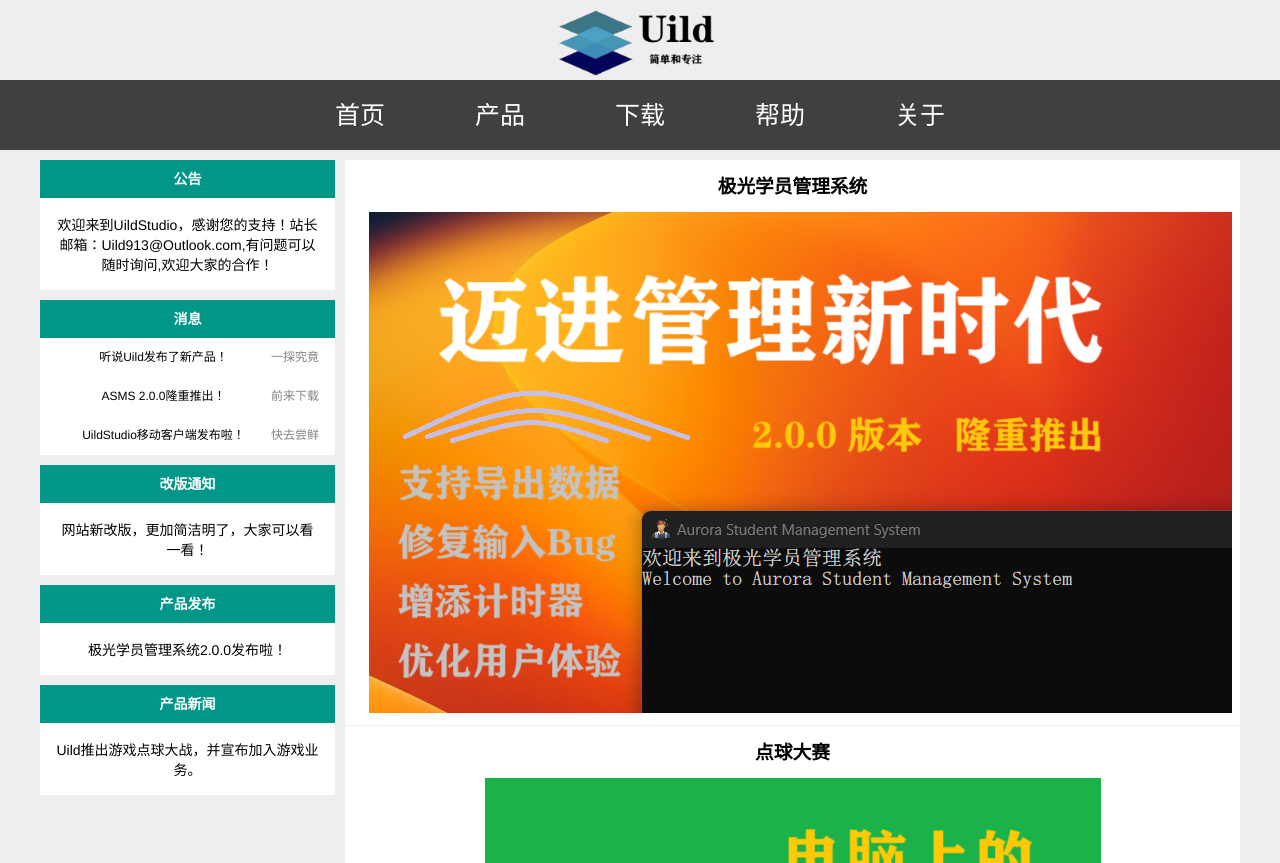
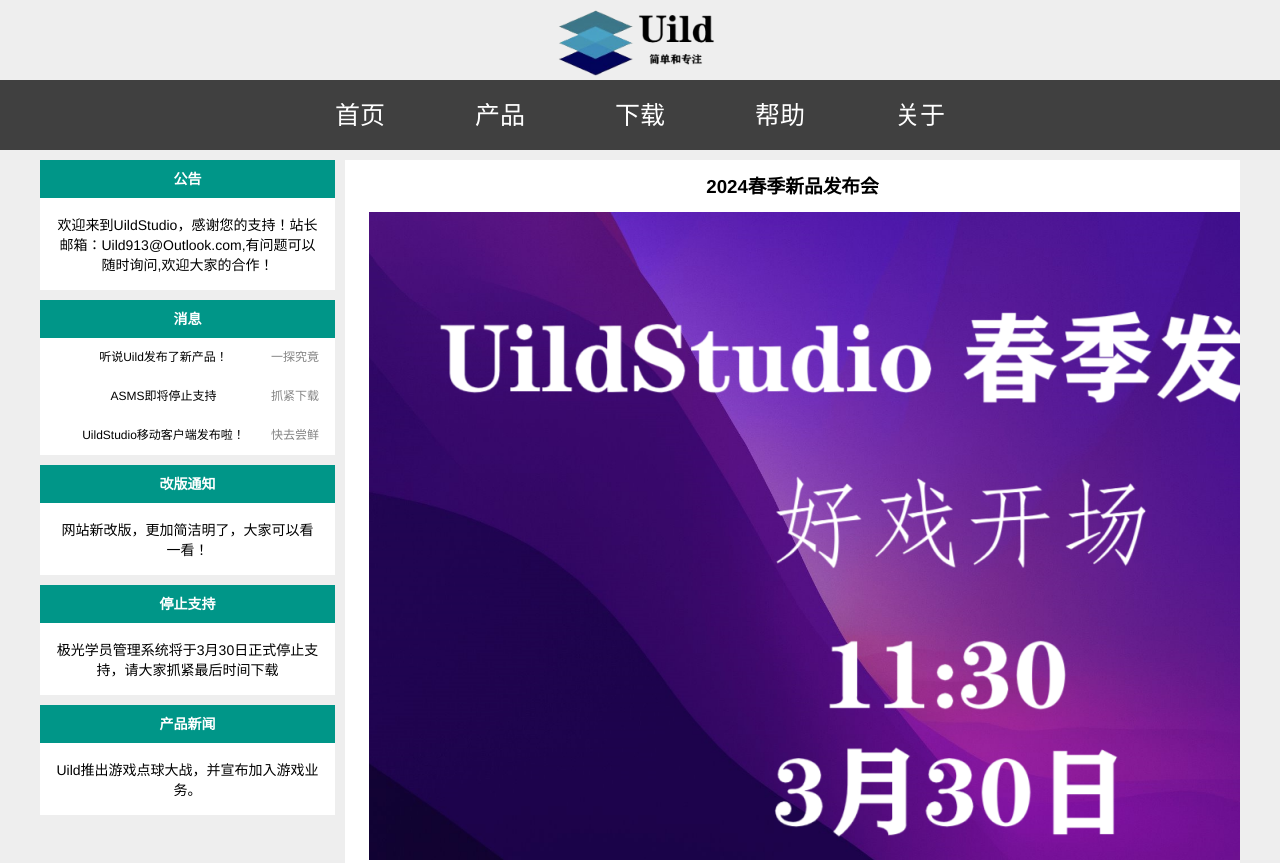
Before and after one commit to UildStudio/UildStudio.github.io, a plain HTML site: page index.html in a window 1280 px wide. Shown: the top 863 px of the page. Drawn offline with Linux system fonts and the light colour scheme.

Commit message:
ASMS DEL

```diff
--- a/index.html
+++ b/index.html
@@ -37,7 +37,7 @@
                 <div class="column-item-title layui-row subject-color font-color1 font-bold">消息</div>
                 <ul class="column-item-ul">
                     <a href="https://uildstudio.github.io/chanpin.html"><li>听说Uild发布了新产品！<span>一探究竟</span></li></a>
-                    <a href="https://uildstudio.github.io/download.html"><li>ASMS 2.0.0隆重推出！<span>前来下载</span></li></a>
+                    <a href="https://uildstudio.github.io/download.html"><li>ASMS即将停止支持<span>抓紧下载</span></li></a>
 		    <a href="https://uildstudio.github.io/download.html"><li>UildStudio移动客户端发布啦！<span>快去尝鲜</span></li></a>
                 </ul>
             </div>
@@ -46,8 +46,8 @@
                     <div class="jianjie-p layui-row">网站新改版，更加简洁明了，大家可以看一看！</div>
 	    </div>
 	    <div class="column-item layui-row">
-                    <div class="column-item-title layui-row subject-color font-color1 font-bold">产品发布</div>
-                    <div class="jianjie-p layui-row">极光学员管理系统2.0.0发布啦！</div>
+                    <div class="column-item-title layui-row subject-color font-color1 font-bold">停止支持</div>
+                    <div class="jianjie-p layui-row">极光学员管理系统将于3月30日正式停止支持，请大家抓紧最后时间下载</div>
 	    </div>
 	    <div class="column-item layui-row">
                     <div class="column-item-title layui-row subject-color font-color1 font-bold">产品新闻</div>
@@ -59,10 +59,10 @@
                 <li>
                     <div class="article-list-row layui-row">
                         <div class="article-li-title layui-row">
-                            <h3 class="font-bold layui-elip"><a href="https://uildstudio.github.io/chanpin.html">极光学员管理系统</a></h3>
+                            <h3 class="font-bold layui-elip"><a href="https://uildstudio.github.io/chanpin.html">2024春季新品发布会</a></h3>
                         </div>
                         <div class="article-li-param layui-row">
-                            <img src="https://uildstudio.github.io/img/ASMSPHOTO.png">
+                            <img src="https://uildstudio.github.io/img/Spring2024.png">
                         </div>
                     </div>
                 </li>
```
Also changed, not shown: chanpin.html (+6 -5 lines), download.html (+9 -8 lines), img/Spring2024.png (added).
